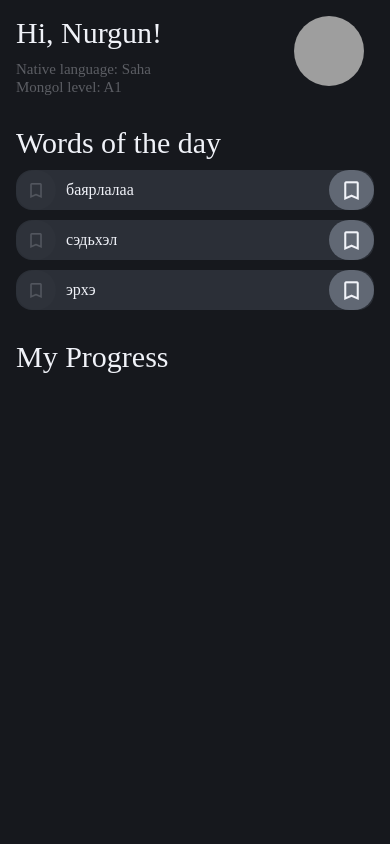
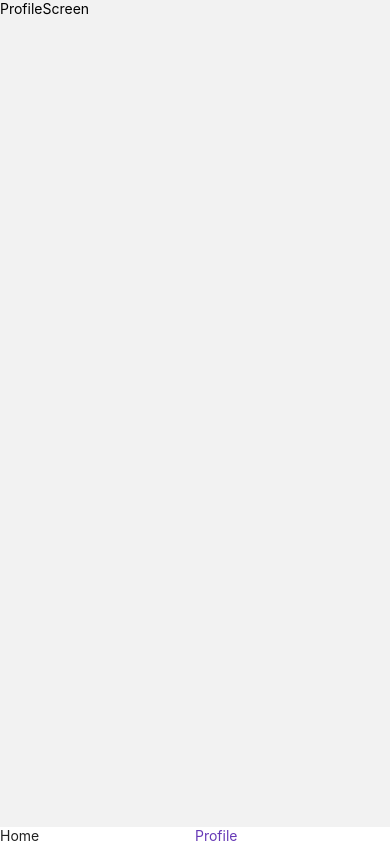
Before and after one commit to pikapikaa/serge, a React Native app: screen /Profile in a window 390 px wide. Built offline with nearby package versions, Linux system fonts and the light colour scheme; grey boxes are pictures that could not be loaded.

Commit message:
* tab bar is added

```diff
--- a/App.tsx
+++ b/App.tsx
@@ -1,8 +1,37 @@
 import React from 'react';
-import MainsScreen from './screens/MainScreen';
+import {NavigationContainer} from '@react-navigation/native';
+// import {createNativeStackNavigator} from '@react-navigation/native-stack';
+import {
+  BottomTabBarProps,
+  createBottomTabNavigator,
+} from '@react-navigation/bottom-tabs';
+
+import MainScreen from './screens/MainScreen';
+import MainTabBar from './routes/MainTabBar';
+import ProfileScreen from './screens/ProfileScreen';
+
+// const Stack = createNativeStackNavigator();
+const Tab = createBottomTabNavigator();
 
 function App(): React.JSX.Element {
-  return <MainsScreen />;
+  const tabBar = (props: BottomTabBarProps) => <MainTabBar {...props} />;
+
+  return (
+    <NavigationContainer>
+      <Tab.Navigator tabBar={tabBar}>
+        <Tab.Screen
+          name="Home"
+          component={MainScreen}
+          options={{headerShown: false}}
+        />
+        <Tab.Screen
+          name="Profile"
+          component={ProfileScreen}
+          options={{headerShown: false}}
+        />
+      </Tab.Navigator>
+    </NavigationContainer>
+  );
 }
 
 export default App;
--- a/package.json
+++ b/package.json
@@ -10,8 +10,13 @@
     "test": "jest"
   },
   "dependencies": {
+    "@react-navigation/bottom-tabs": "^6.5.19",
+    "@react-navigation/native": "^6.1.16",
+    "@react-navigation/native-stack": "^6.9.25",
     "react": "18.2.0",
     "react-native": "0.73.6",
+    "react-native-safe-area-context": "^4.9.0",
+    "react-native-screens": "^3.29.0",
     "react-native-vector-icons": "^10.0.3"
   },
   "devDependencies": {
--- /dev/null
+++ b/routes/MainTabBar.tsx
@@ -0,0 +1,67 @@
+import {BottomTabBarProps} from '@react-navigation/bottom-tabs';
+import React from 'react';
+import {Text, View, StyleSheet, TouchableOpacity} from 'react-native';
+
+const MainTabBar = ({state, descriptors, navigation}: BottomTabBarProps) => {
+  return (
+    <View style={styles.container}>
+      {state.routes.map((route, index) => {
+        const {options} = descriptors[route.key];
+        const label =
+          options.tabBarLabel !== undefined
+            ? options.tabBarLabel
+            : options.title !== undefined
+            ? options.title
+            : route.name;
+
+        const isFocused = state.index === index;
+
+        const onPress = () => {
+          const event = navigation.emit({
+            type: 'tabPress',
+            target: route.key,
+            canPreventDefault: true,
+          });
+
+          if (!isFocused && !event.defaultPrevented) {
+            navigation.navigate(route.name, route.params);
+          }
+        };
+
+        const onLongPress = () => {
+          navigation.emit({
+            type: 'tabLongPress',
+            target: route.key,
+          });
+        };
+
+        return (
+          <TouchableOpacity
+            key={`${route.key}${index}`}
+            accessibilityRole="button"
+            accessibilityState={isFocused ? {selected: true} : {}}
+            accessibilityLabel={options.tabBarAccessibilityLabel}
+            testID={options.tabBarTestID}
+            onPress={onPress}
+            onLongPress={onLongPress}
+            style={styles.tabContainer}>
+            {typeof label === 'string' ? (
+              <Text style={{color: isFocused ? '#673ab7' : '#222'}}>
+                {label}
+              </Text>
+            ) : typeof label === 'function' ? (
+              <>{label}</>
+            ) : null}
+          </TouchableOpacity>
+        );
+      })}
+    </View>
+  );
+};
+
+export default MainTabBar;
+
+const styles = StyleSheet.create({
+  container: {flexDirection: 'row'},
+  tabContainer: {flex: 1},
+});
--- /dev/null
+++ b/screens/ProfileScreen/index.tsx
@@ -0,0 +1,18 @@
+import * as React from 'react';
+import {Text, View, StyleSheet} from 'react-native';
+
+interface ProfileScreenProps {}
+
+const ProfileScreen = (props: ProfileScreenProps) => {
+  return (
+    <View style={styles.container}>
+      <Text>ProfileScreen</Text>
+    </View>
+  );
+};
+
+export default ProfileScreen;
+
+const styles = StyleSheet.create({
+  container: {},
+});
```
Also changed, not shown: 3 other files (tests, documents, lock files or other folders).
